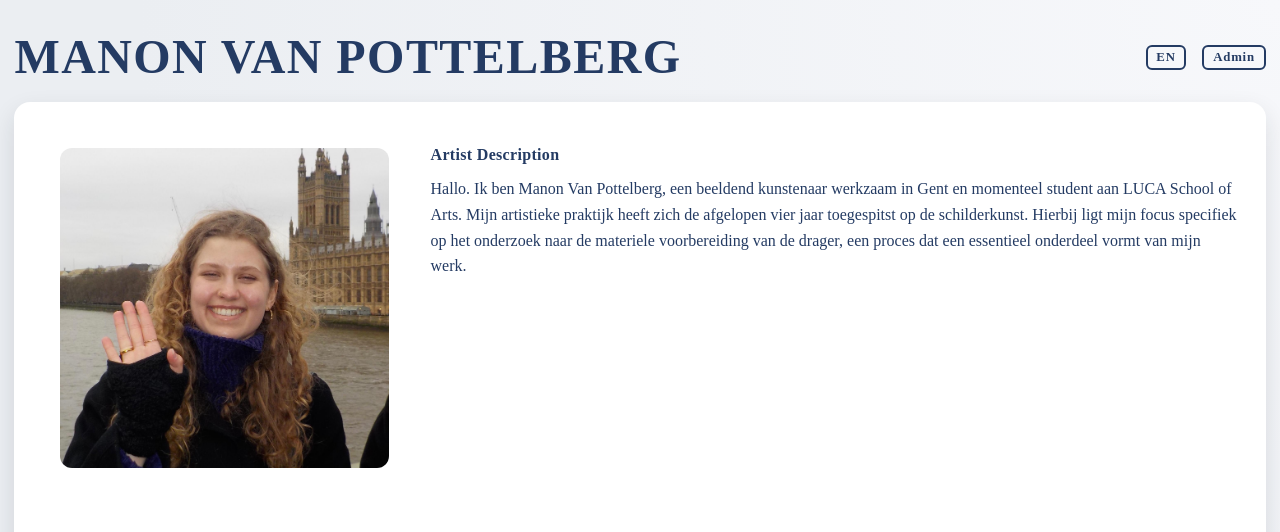
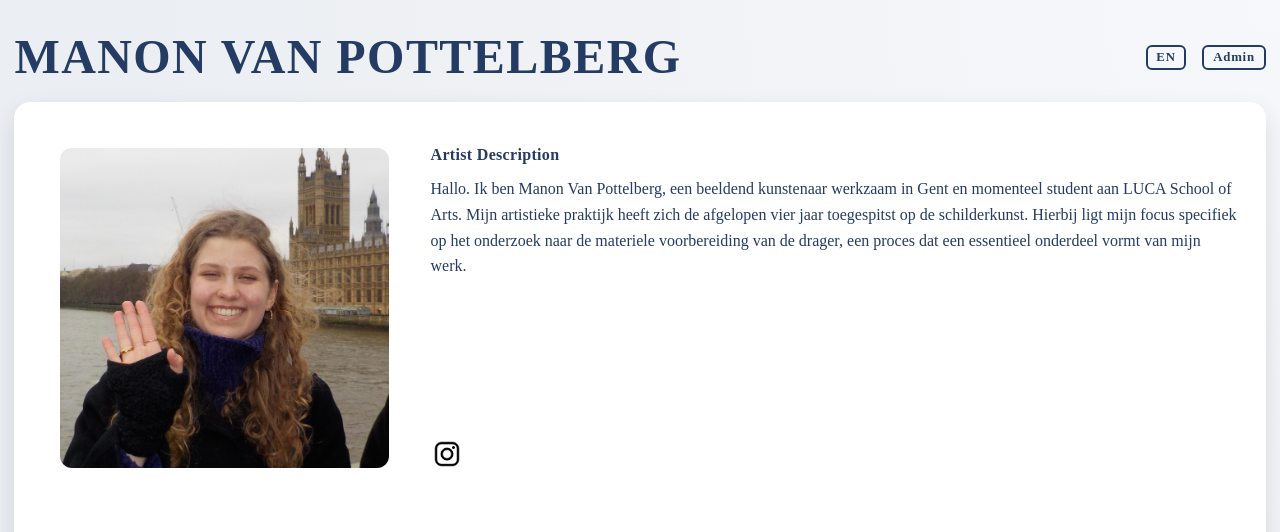
Before and after one commit to ricow05/Manon_portfolio, a React (Vite) app: page / in a window 1280 px wide. Shown: the top 532 px of the page. Built offline with nearby package versions, Linux system fonts and the light colour scheme; no server answers; the database is empty.

Commit message:
instagram

```diff
--- a/src/components/ArtistStatement.jsx
+++ b/src/components/ArtistStatement.jsx
@@ -35,6 +35,14 @@ export default function ArtistStatement({ lang }) {
         <article className="artist-description-card">
           <h1>{descriptionTitle}</h1>
           <p>{descriptionText}</p>
+          <a
+            href="https://www.instagram.com/oui_ou_manon?igsh=MWk1cTlnandmdms0aQ=="
+            target="_blank"
+            rel="noopener noreferrer"
+            className="artist-instagram-link"
+          >
+            <img src="./instagram logo.webp" alt="Instagram" />
+          </a>
         </article>
       </div>
 
--- a/src/styles/artist.css
+++ b/src/styles/artist.css
@@ -74,6 +74,29 @@
   font-weight: 400;
 }
 
+.artist-description-card {
+  display: flex;
+  flex-direction: column;
+}
+
+.artist-instagram-link {
+  display: inline-flex;
+  align-self: flex-start;
+  margin-top: auto;
+  transition: opacity 0.2s;
+}
+
+.artist-instagram-link img {
+  width: 2rem;
+  height: 2rem;
+  object-fit: contain;
+  display: block;
+}
+
+.artist-instagram-link:hover {
+  opacity: 0.6;
+}
+
 @media (max-width: 900px) {
   .artist-row,
   .artist-row-top,
```
Also changed, not shown: public/instagram logo.webp (added).
